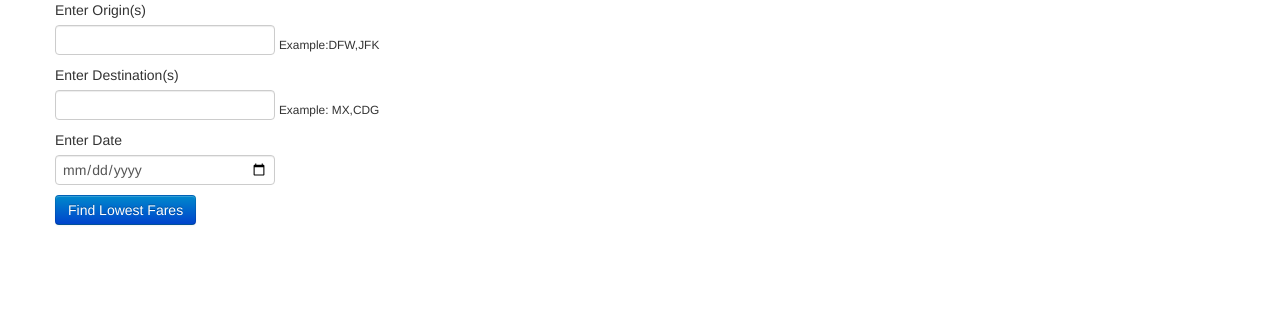
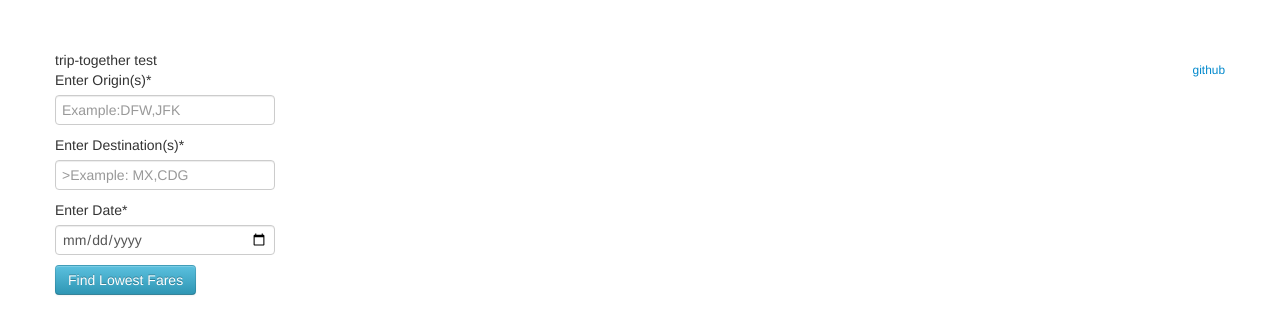
Before and after one commit to JShimota/trip-together, a Flask app: page / in a window 1280 px wide. Shown: the top 334 px of the page. Run offline with Flask 2, Linux system fonts and the light colour scheme; parts of the project's set-up code (start-up, migrations or seed data) failed here and were passed over.

Commit message:
html changes

```diff
--- a/templates/index.html
+++ b/templates/index.html
@@ -4,7 +4,7 @@
 
     <link href="/static/css/bootstrap.min.css" rel="stylesheet" media="screen">
     <link href="/static/css/bootstrap-responsive.min.css" rel="stylesheet">
-    <script src="http://code.jquery.com/jquery-latest.js"></script>
+    <script src="https://ajax.googleapis.com/ajax/libs/jquery/1.12.4/jquery.min.js"></script>
     <script src="/static/js/bootstrap.min.js"></script>
     <meta name="viewport" content="width=device-width, initial-scale=1, shrink-to-fit=no">
 
@@ -13,7 +13,61 @@
 <body>
 	<div class="container">
 
-		<div class="bd-example">
+		<div id="homepage" style=" margin-top:50px" class="mainbox col-md-6 col-md-offset-3 col-sm-8 col-sm-offset-2">
+        <div class="panel panel-info">
+            <div class="panel-heading">
+                <div class="panel-title">trip-together test</div>
+                <div style="float:right; font-size: 85%; position: relative; top:-10px"><a id="github" href="https://github.com/nthh/trip-together/">github</a></div>
+            </div>
+            <div class="panel-body" >
+                <form method="post" action=".">
+                    <!--<input type='hidden' name='csrfmiddlewaretoken' value='XFe2rTYl9WOpV8U6X5CfbIuOZOELJ97S' />-->
+
+
+                    <form  class="form-horizontal" method="post" >
+                         <!-- <input type='hidden' name='csrfmiddlewaretoken' value='XFe2rTYl9WOpV8U6X5CfbIuOZOELJ97S' /> -->
+
+
+
+                        <div id="div_id_origin" class="form-group required">
+                            <label for="origin" class="control-label col-md-4  requiredField"> Enter Origin(s)<span class="asteriskField">*</span> </label>
+                            <div class="controls col-md-8 ">
+                                <input class="input-md  textinput textInput form-control" id="origin" maxlength="50" name="origin" placeholder="Example:DFW,JFK" style="margin-bottom: 10px" type="text" />
+                            </div>
+                        </div>
+
+
+                        <div id="div_id_destination" class="form-group required">
+                            <label for="destination" class="control-label col-md-4  requiredField">Enter Destination(s)<span class="asteriskField">*</span> </label>
+                            <div class="controls col-md-8 ">
+                                <input class="input-md textinput form-control" id="destination" name="destination" placeholder=">Example: MX,CDG" style="margin-bottom: 10px" type="text" />
+                            </div>
+                        </div>
+                        <div id="div_id_date" class="form-group required">
+                            <label for="date" class="control-label col-md-4  requiredField">Enter Date<span class="asteriskField">*</span> </label>
+                            <div class="controls col-md-8 ">
+                                <input class="input-md dateinput dateInput form-control" id="date" name="date" placeholder="" style="margin-bottom: 10px" type="date" />
+                            </div>
+                        </div>
+
+                        <div class="form-group">
+                            <div class="aab controls col-md-4 "></div>
+                            <div class="controls col-md-8 ">
+                                <input type="submit" name="findFares" value="Find Lowest Fares" class="btn btn-primary btn btn-info" id="submit-id-signup" />
+                            </div>
+                        </div>
+
+                    </form>
+
+                </form>
+            </div>
+        </div>
+    </div>
+
+
+
+
+	<!-- 	<div class="bd-example">
 	    <form action="." method="POST">
 
 
@@ -41,14 +95,14 @@
 			<div class="col-xs-10">
 				<input type="date" class="form-control" id="date" name="date" aria-describedby="dateHelp" placeholder="">
 			</div>
-		  <!--<small id="dateHelp" class="form-text text-muted">(As YYYY-MM-DD)</small>-->
+		  <!--<small id="dateHelp" class="form-text text-muted">(As YYYY-MM-DD)</small>
           </div>
 
         <input type="submit"  class="btn btn-primary" name="findFares" value="Find Lowest Fares">
 		</form>
 		</div>
 
-	</div>
+	</div>-->
 
 
    <!--
```
